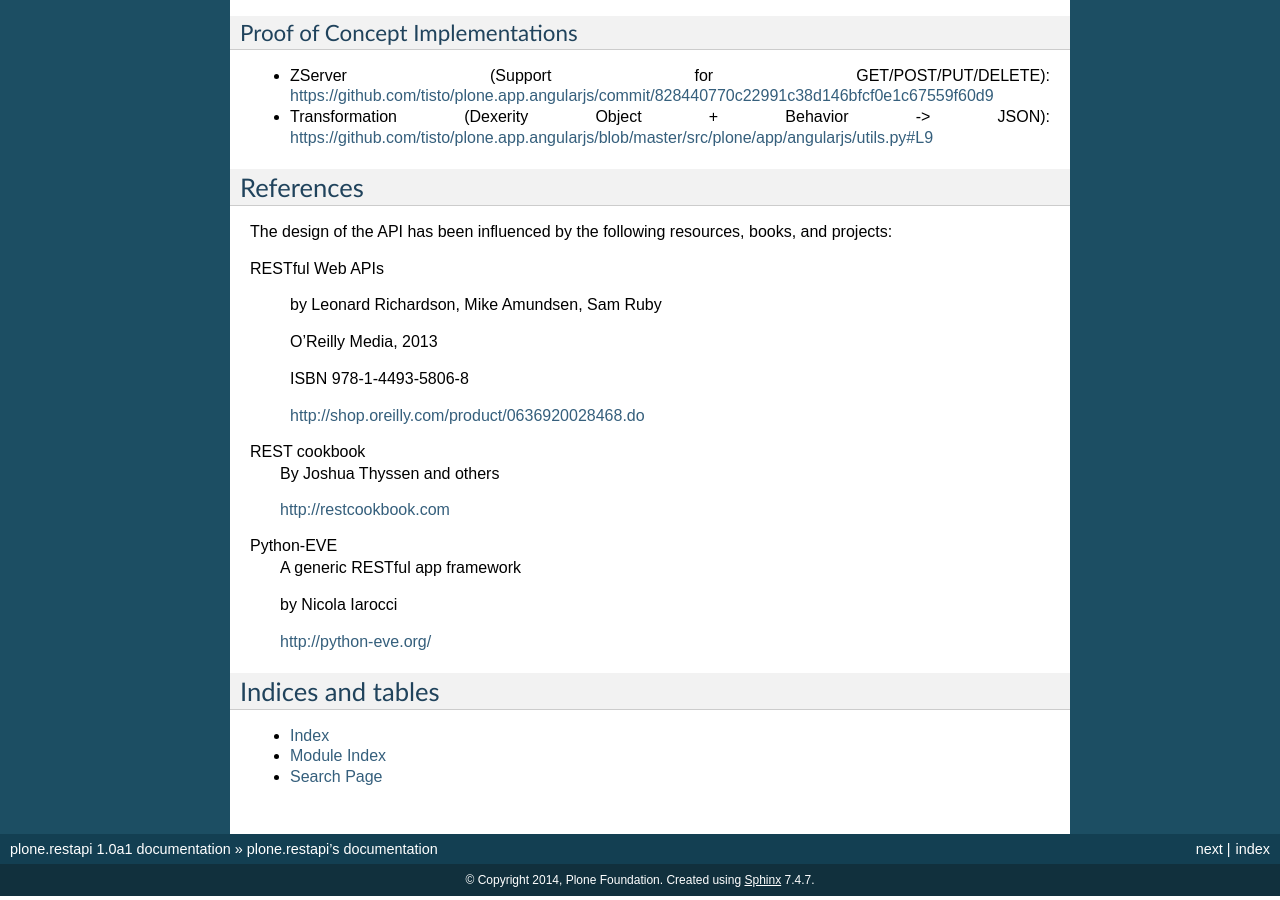
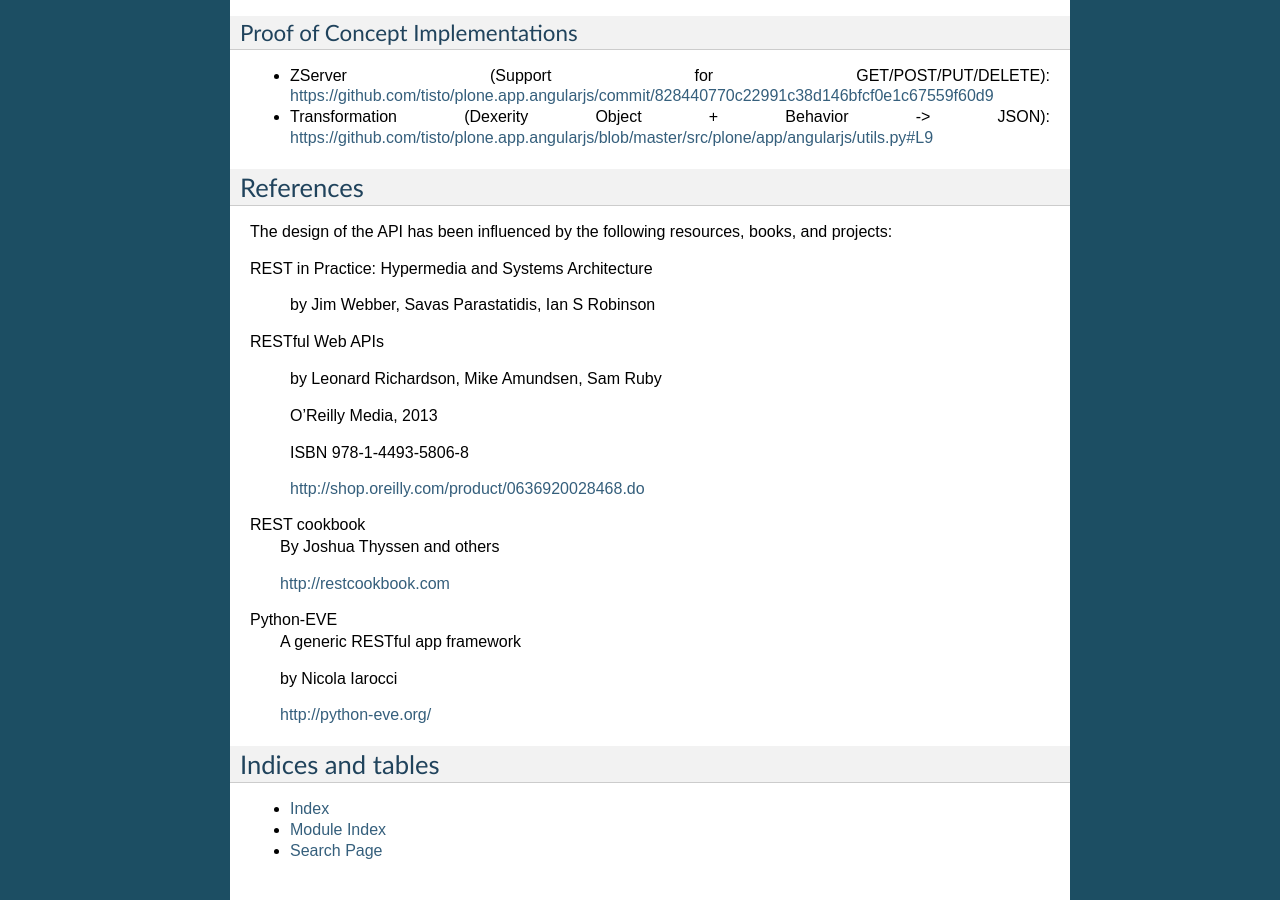
Before and after one commit to plone/plone.restapi, a Sphinx documentation site: the page built from docs/source/index.rst, in a window 1280 px wide and 900 px high, scrolled down 1774 px. Built offline with Sphinx 7.4.7, drawn with Linux system fonts in a browser that asks for light colours.

Commit message:
Add REST in Practice to books.

```diff
--- a/docs/source/index.rst
+++ b/docs/source/index.rst
@@ -117,6 +117,10 @@ References
 
 The design of the API has been influenced by the following resources, books, and projects:
 
+REST in Practice: Hypermedia and Systems Architecture
+
+    by Jim Webber, Savas Parastatidis, Ian S Robinson
+
 RESTful Web APIs
 
    by Leonard Richardson, Mike Amundsen, Sam Ruby
```
